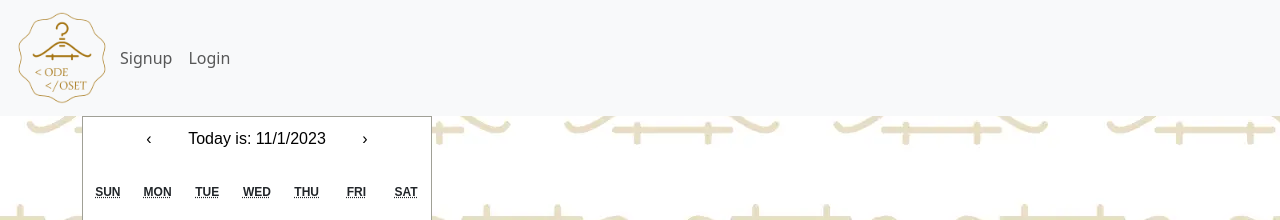
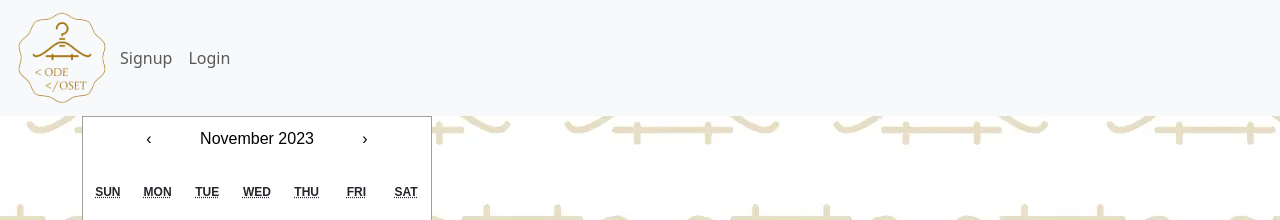
Before and after one commit to adenaeisenberg/outfit-planner, a React (Vite) app: page /calendar in a window 1280 px wide. Shown: the top 220 px of the page. Built offline with nearby package versions, Linux system fonts and the light colour scheme; no server answers; a web font is replaced by a local one.

Commit message:
still playing around with calendar

```diff
--- a/src/ClothingCalendar.jsx
+++ b/src/ClothingCalendar.jsx
@@ -8,22 +8,38 @@ import "react-calendar/dist/Calendar.css";
 export function ClothingCalendar() {
   // https://www.youtube.com/watch?v=WutUO81wE90
   const [date, setDate] = useState(new Date());
+  const [outfit, setOutfit] = useState([]);
 
   const onChange = (date) => {
     setDate(date);
   };
 
   useEffect(() => {
-    console.log(date);
+    let dateString = date.toString();
+    // console.log(date);
     axios.get("http://localhost:3000/outfits.json").then((response) => {
-      // response.data; // This line doesn't seem to do anything
+      // response.data;
       console.log(response);
 
       for (let i = 0; i < response.data.length; i++) {
-        console.log(response.data[i]); // Print each item in the response data array
+        // console.log(response.data[i]); // Print each item in the response data array
+
+        console.log(typeof dateString);
+        // console.log(typeof response.data[i].calday);
+
+        if (dateString.includes(response.data[i].calday)) console.log("This works");
+        setOutfit(response.data[i]);
       }
     });
   }, [date]);
+
+  // function tileContent({ date, view }) {
+  //   if (view === "month") {
+  //     if (dateString.includes(response.data[i].calday)) {
+
+  //     }
+  //   }
+  // }
 
   return (
     <>
@@ -33,10 +49,12 @@ export function ClothingCalendar() {
         onClickDay={(day) => setDate(day)}
         calendarType={"hebrew"} // calendar goes from Sun- Sat instead of Mon-Sun
         minDetail={"year"} // can change this to "century" or "month"
-        navigationLabel={({ date, locale }) => `Today is: ${date.toLocaleDateString(locale)}`} // this isn't quite working
+        // navigationLabel={({ date, locale }) => `Today is: ${date.toLocaleDateString(locale)}`} // this isn't quite working
         next2Label={false} // user can't click to next year
         prev2Label={false} // user can't click to prev year
-        // tileContent={tileContent}
+        tileContent={({ date, view }) =>
+          view === "month" && date.toString() === outfit.calday ? <p>{date.toString()}</p> : null
+        }
       />
       <button>Today</button>
     </>
```
